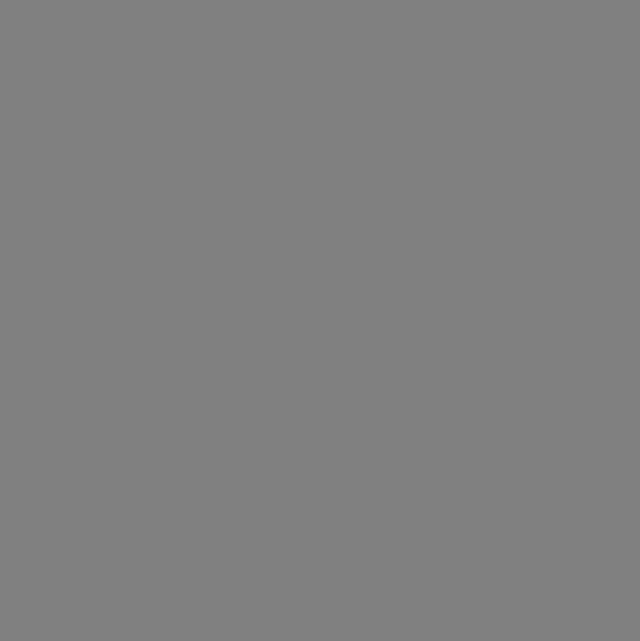
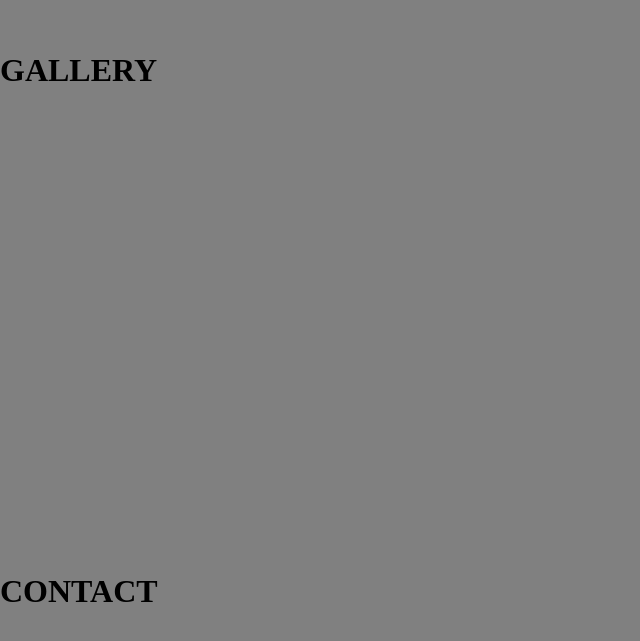
Before and after one commit to k-rewd/sonamu, a React (Vite) app: page / in a window 1280 px wide. Shown: the part 1627-2268 px from the top of the page, without its empty margins (0-640 px from the left). Before the commit the page ends 1136 px from the top, so only its background shows below. Built offline with nearby package versions, Linux system fonts and the light colour scheme.

Commit message:
considering scroll over diff urls

```diff
--- a/src/App.jsx
+++ b/src/App.jsx
@@ -12,12 +12,18 @@ export default function App() {
         <nav>
           <Navbar />
         </nav>
-          <Routes>
+          {/* <Routes>
             <Route path='/' element={<Home />} />
             <Route path='/gallery' element={<Gallery />} />
             <Route path='/artists' element={<Artists/> }/>
             <Route path='/contact' element={<Contact/>}/>
-          </Routes>
+          </Routes> */}
+          <div><Home/></div>
+          <div id='artists'><Artists/></div>
+          <div id='artists'><Gallery/></div>
+          <div id='artists'><Contact/></div>
+
+
         </>
   )
 }
--- a/src/styles.css
+++ b/src/styles.css
@@ -22,3 +22,7 @@ nav {
 
 
 }
+
+#artists {
+  height: 500px;
+}
```
